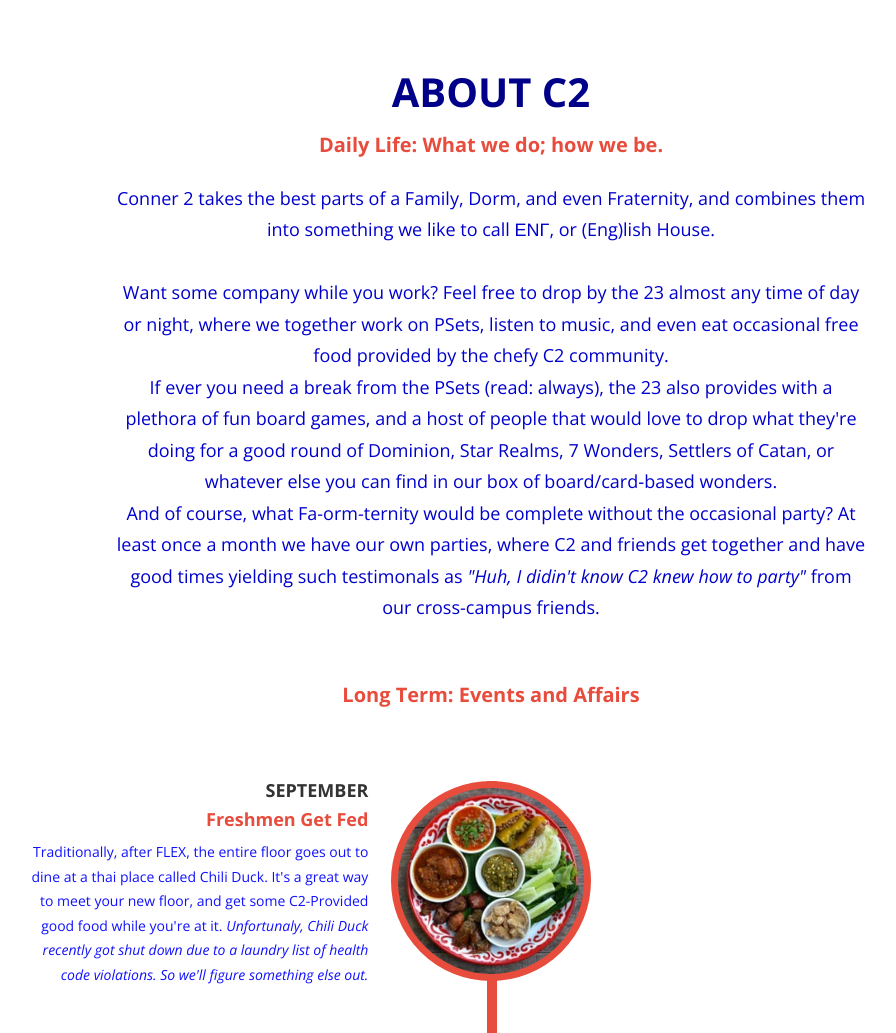
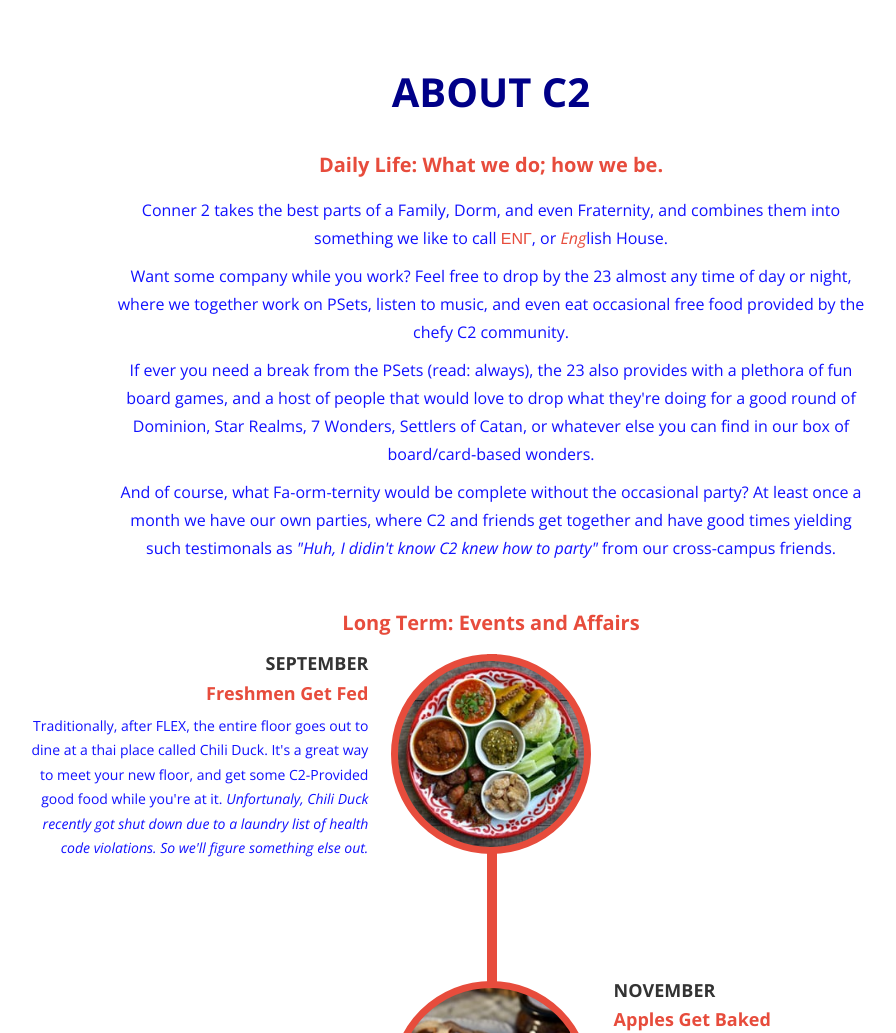
Before and after one commit to JacksonKearl/C2Website, a website: page index.html in a window 1280 px wide. Shown: the part 720-1753 px from the top of the page, without its empty margins (149-1045 px from the left). Drawn offline with nearby package versions, Linux system fonts and the light colour scheme.

Commit message:
Color changes

```diff
--- a/Server.js
+++ b/Server.js
@@ -9,7 +9,7 @@ http.createServer(function(request, response) {
   var uri = url.parse(request.url).pathname
     , filename = path.join(process.cwd(), uri);
 
-  path.exists(filename, function(exists) {
+  fs.exists(filename, function(exists) {
     if(!exists) {
       response.writeHead(404, {"Content-Type": "text/plain"});
       response.write("404 Not Found\n");
--- a/index.html
+++ b/index.html
@@ -74,7 +74,7 @@
                 <div class="intro-lead-in">Welcome To Conner 2!</div>
                 <div class="intro-heading"></div>
                 <a href="#events" class="page-scroll btn btn-xl">
-                    B<span style="color:rgb(251, 57, 57)">REX</span>it with us</em>
+                    B<span class="red">REX</span>it with us</em>
                 </a>
             </div>
         </div>
@@ -87,16 +87,23 @@
                 <div class="col-lg-8 col-lg-offset-2 text-center">
                     <h2 class="section-heading">About C2</h2>
                     <h3 class="section-subheading text-muted">Daily Life: What we do; how we be.</h3>
-                    <p id='who-we-are-summary' class="large text-muted">
-                        <br>
-                        Conner 2 takes the best parts of a Family, Dorm, and even Fraternity, and combines them into something we like to call &Epsilon;&Nu;&Gamma;, or (Eng)lish&nbsp;House.
-                        <br>
-                        <br>
+                    <p  class="large text-muted who-we-are-summary">
+                        Conner 2 takes the best parts of a Family, Dorm, and even Fraternity, and combines them into something we like to call <span class="red">&Epsilon;&Nu;&Gamma;</span>, or <em class="red">Eng</em>lish&nbsp;House.
+                    </p>
+                    <p  class="large text-muted who-we-are-summary">
                         Want some company while you work? Feel free to drop by the 23 almost any time of day or night, where we together work on PSets, listen to music, and even eat occasional free food provided by the chefy C2&nbsp;community.
-                        <br>
+
+                    </p>
+                    <p  class="large text-muted who-we-are-summary">
                         If ever you need a break from the PSets (read: always), the 23 also provides with a plethora of fun board games, and a host of people that would love to drop what they're doing for a good round of Dominion, Star Realms, 7 Wonders, Settlers of Catan, or whatever else you can find in our box of board/card&#8209;based&nbsp;wonders.
-                        <br>
+
+                    </p>
+                    <p  class="large text-muted who-we-are-summary">
+
+                    </p>
+                    <p  class="large text-muted who-we-are-summary">
                         And of course, what Fa-orm-ternity would be complete without the occasional party? At least once a month we have our own parties, where C2 and friends get together and have good times yielding such testimonals as <em>"Huh, I didin't know C2 knew how to party"</em> from our cross-campus&nbsp;friends.
+
                     </p>
                 </div>
             </div>
--- a/less/agency.less
+++ b/less/agency.less
@@ -232,7 +232,8 @@ section {
     h3.section-subheading {
 		font-size: 20px;
 		text-transform: none;
-		margin-bottom: 75px;
+		margin-bottom: 20px;
+		margin-top: 40px;
     }
 }
 
@@ -341,18 +342,17 @@ section {
 	color: @gray-dark;
 }
 
+.red {
+	color: @theme-danger;
+}
+
 #about {
-
 	h3, .subheading {
 		color: @theme-danger;
 	}
-	#who-we-are-summary {
-		margin-top: -80px;
-		margin-bottom: 40px;
-		font-size: 18px;
-		color: @gray;
+
+	.who-we-are-summary {
 	}
-
 }
 
 // Timeline
```
Also changed, not shown: css/agency.css, css/agency.min.css.
